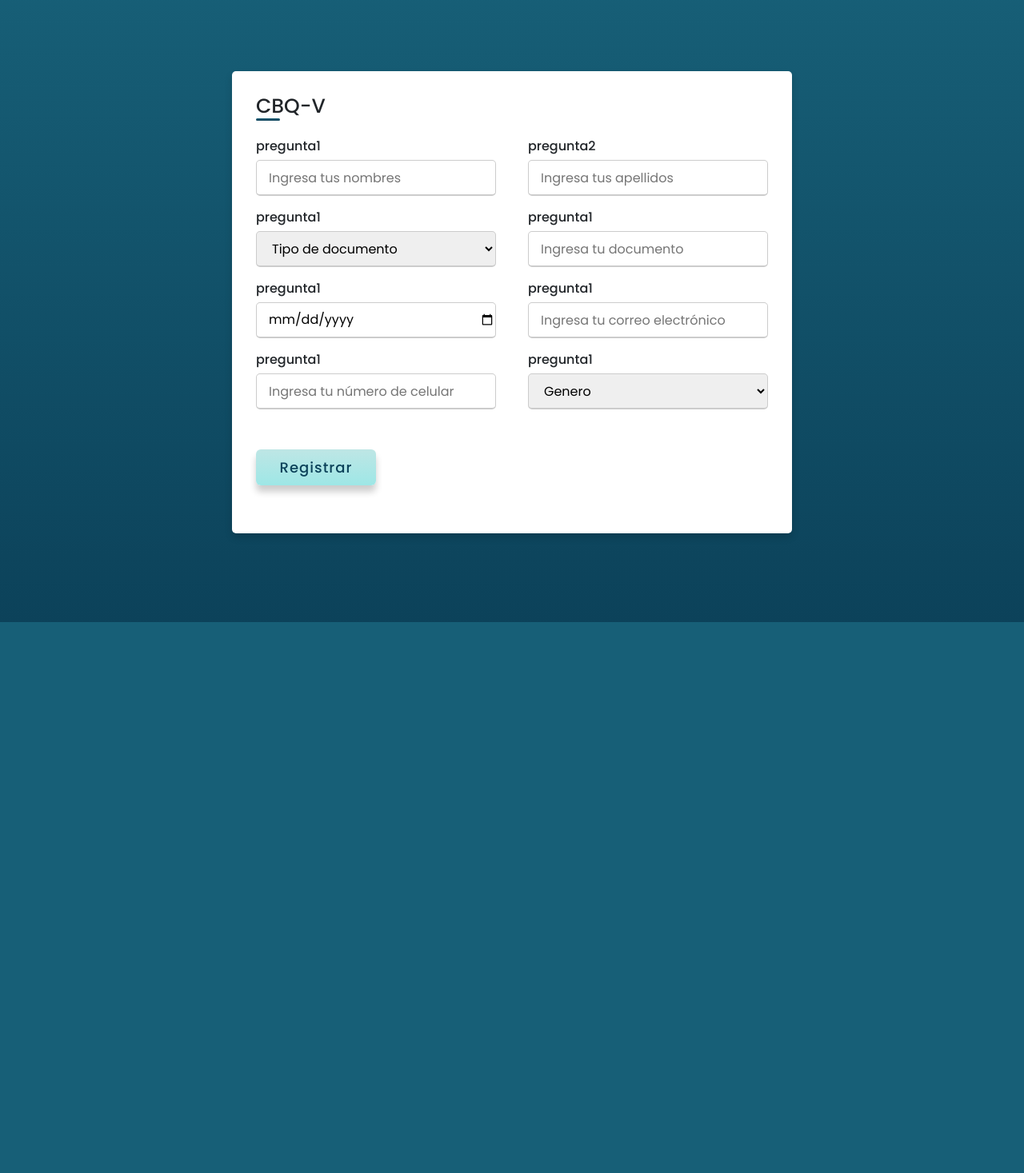
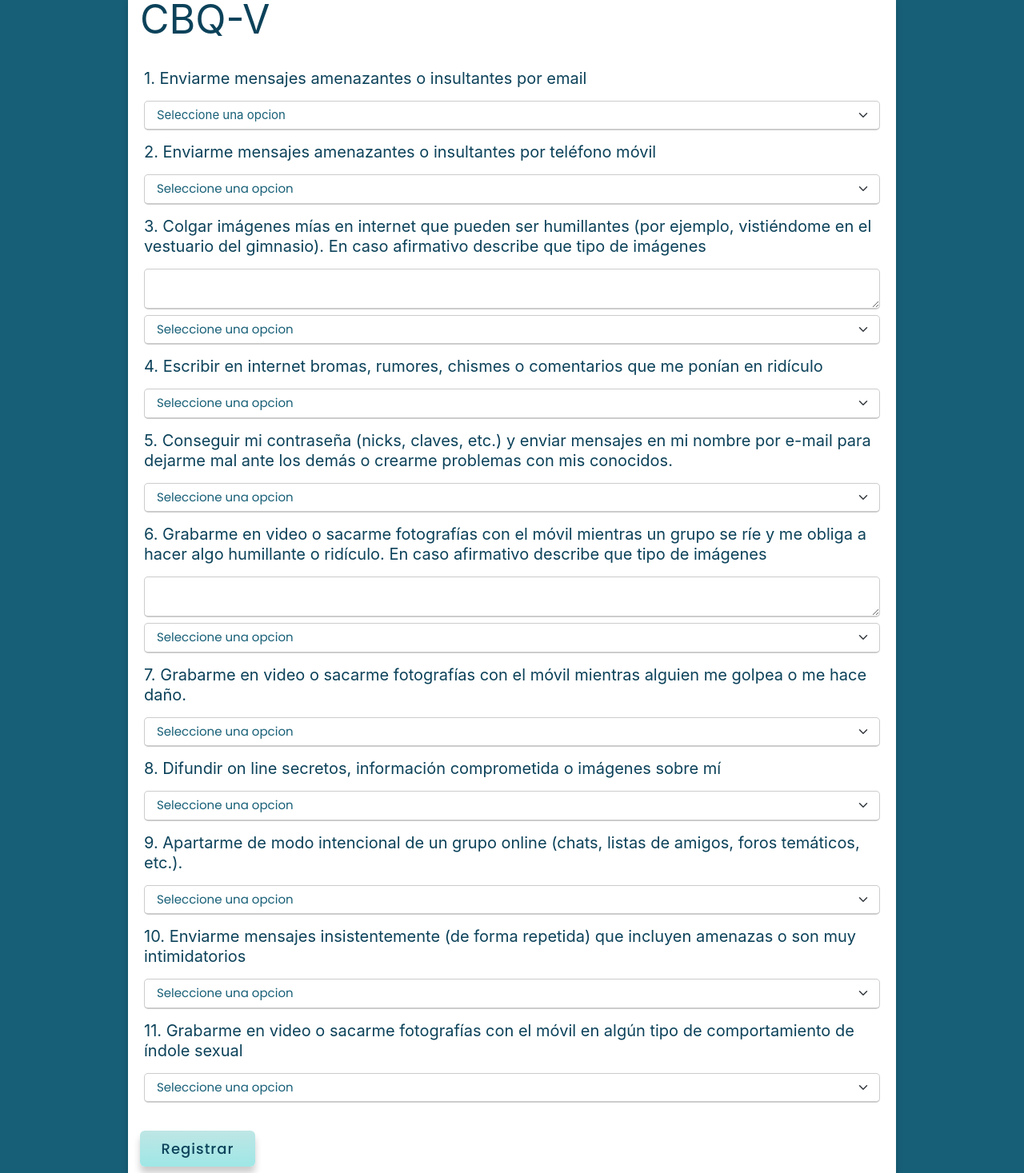
Before and after one commit to JohanRomeroMar/CBQ-Front, a React (Create React App) app: page /CBQV in a window 1280 px wide. Shown: the part 22-1489 px from the top of the page at 80% size. Before the commit the page ends 800 px from the top, so only its background shows below. Built offline with nearby package versions, Linux system fonts and the light colour scheme.

Commit message:
formulario CBQ-V agregado y ambos formularios comunicados con la BD Subiendo todas las respuestas y datos de la persona

```diff
--- a/src/components/CBQF.js
+++ b/src/components/CBQF.js
@@ -5,6 +5,7 @@ import { useParams } from 'react-router';
 import { useHistory } from "react-router-dom";
 
 const CBQF = () => {
+    //respuestas normales
     const [CBQ1, setCBQ1] = useState()
     const [CBQ2, setCBQ2] = useState()
     const [CBQ3, setCBQ3] = useState()
@@ -22,6 +23,11 @@ const CBQF = () => {
     const [CBQ15, setCBQ15] = useState()
     const [CBQ16, setCBQ16] = useState()
     const [CBQ17, setCBQ17] = useState()
+    //respuestas abiertas
+    const [CBQO4, setCBQO4] = useState()
+    const [CBQO5, setCBQO5] = useState()
+    const [CBQO9, setCBQO9] = useState()
+    const [CBQO11, setCBQO11] = useState()
 
     const history = useHistory()
 
@@ -31,7 +37,7 @@ const CBQF = () => {
 
     const handleSubmit = (e) => {
         e.preventDefault();
-        const data = [CBQ1, CBQ2, CBQ3, CBQ4, CBQ5, CBQ6, CBQ7, CBQ8]
+        const data = [CBQ1, CBQ2, CBQ3, CBQ4, CBQ5, CBQ6, CBQ7, CBQ8, CBQ9, CBQ10, CBQ11, CBQ12, CBQ13, CBQ14, CBQ15, CBQ16, CBQ17, CBQO4, CBQO5, CBQO9, CBQO11]
         setCBQA({ ...datos, CBQA: data })
 
     }
@@ -91,7 +97,7 @@ const CBQF = () => {
                                 de
                                 cuando se estávistiendo en el vestuario del gimnasio). En caso afirmativo describe que tipo de imágenes
                             </div>
-                            <textarea class="question-text-area"></textarea>
+                            <textarea class="question-text-area" onChange={(e) => { setCBQO4(e.target.value) }}></textarea>
                             <select class="form-select" aria-label="Default select example" onChange={(e) => { setCBQ4(e.target.value) }} required>
                                 <option selected>Seleccione una opcion</option>
                                 <option value="1">Nunca</option>
@@ -103,7 +109,7 @@ const CBQF = () => {
                             <div class="question-title">5. Enviar enlaces de imágenes humillantes a otras personas para que las puedan
                                 ver. En caso afirmativo
                                 describe: </div>
-                            <textarea class="question-text-area"></textarea>
+                            <textarea class="question-text-area" onChange={(e) => { setCBQO5(e.target.value) }}></textarea>
                             <select class="form-select" aria-label="Default select example" onChange={(e) => { setCBQ5(e.target.value) }} required>
                                 <option selected>Seleccione una opcion</option>
                                 <option value="1">Nunca</option>
@@ -151,8 +157,8 @@ const CBQF = () => {
                                 obliga a otra persona a
                                 hacer
                                 algo humillante o ridículo En caso afirmativo describe: </div>
-                            <textarea class="question-text-area"></textarea>
-                            <select class="form-select" aria-label="Default select example">
+                            <textarea class="question-text-area" onChange={(e) => { setCBQO9(e.target.value) }}></textarea>
+                            <select class="form-select" aria-label="Default select example" onChange={(e) => { setCBQ9(e.target.value) }} required>
                                 <option selected>Seleccione una opcion</option>
                                 <option value="1">Nunca</option>
                                 <option value="2">Alguna vez</option>
@@ -161,7 +167,7 @@ const CBQF = () => {
                         </div>
                         <div class="question-container">
                             <div class="question-title">10.Enviar esas imágenes a otras personas </div>
-                            <select class="form-select" aria-label="Default select example">
+                            <select class="form-select" aria-label="Default select example" onChange={(e) => { setCBQ10(e.target.value) }} required>
                                 <option selected>Seleccione una opcion</option>
                                 <option value="1">Nunca</option>
                                 <option value="2">Alguna vez</option>
@@ -173,8 +179,8 @@ const CBQF = () => {
                                 daño a otra persona En
                                 caso
                                 afirmativo describe: </div>
-                            <textarea class="question-text-area"></textarea>
-                            <select class="form-select" aria-label="Default select example">
+                            <textarea class="question-text-area" onChange={(e) => { setCBQO11(e.target.value) }}></textarea>
+                            <select class="form-select" aria-label="Default select example" onChange={(e) => { setCBQ11(e.target.value) }} required>
                                 <option selected>Seleccione una opcion</option>
                                 <option value="1">Nunca</option>
                                 <option value="2">Alguna vez</option>
@@ -182,9 +188,8 @@ const CBQF = () => {
                             </select>
                         </div>
                         <div class="question-container">
-                            <div class="question-title">13.Difundir online secretos, información comprometida o imágenes de alguien.
-                            </div>
-                            <select class="form-select" aria-label="Default select example">
+                            <div class="question-title">12. Enviar esas imágenes grabadas a otras personas </div>
+                            <select class="form-select" aria-label="Default select example" onChange={(e) => { setCBQ12(e.target.value) }} required>
                                 <option selected>Seleccione una opcion</option>
                                 <option value="1">Nunca</option>
                                 <option value="2">Alguna vez</option>
@@ -192,10 +197,9 @@ const CBQF = () => {
                             </select>
                         </div>
                         <div class="question-container">
-                            <div class="question-title">14.Apartar a alguien de modo intencional de un grupo online (chats, listas de
-                                amigos, foros temáticos,
-                                etc.).</div>
-                            <select class="form-select" aria-label="Default select example">
+                            <div class="question-title">13. Difundir online secretos, información comprometida o imágenes de alguien.
+                            </div>
+                            <select class="form-select" aria-label="Default select example" onChange={(e) => { setCBQ13(e.target.value) }} required>
                                 <option selected>Seleccione una opcion</option>
                                 <option value="1">Nunca</option>
                                 <option value="2">Alguna vez</option>
@@ -203,11 +207,10 @@ const CBQF = () => {
                             </select>
                         </div>
                         <div class="question-container">
-                            <div class="question-title">15.Enviar insistentemente (de forma repetida) mensajes que incluyen amenazas o
-                                que son muy
-                                intimidatorios.
-                            </div>
-                            <select class="form-select" aria-label="Default select example">
+                            <div class="question-title">14. Apartar a alguien de modo intencional de un grupo online (chats, listas de
+                                amigos, foros temáticos,
+                                etc.).</div>
+                            <select class="form-select" aria-label="Default select example" onChange={(e) => { setCBQ14(e.target.value) }} required>
                                 <option selected>Seleccione una opcion</option>
                                 <option value="1">Nunca</option>
                                 <option value="2">Alguna vez</option>
@@ -215,11 +218,11 @@ const CBQF = () => {
                             </select>
                         </div>
                         <div class="question-container">
-                            <div class="question-title">16.Grabar video o tomar fotografías a algún compañero/a con móvil en algún tipo
-                                de comportamiento de
-                                índole
-                                sexual </div>
-                            <select class="form-select" aria-label="Default select example">
+                            <div class="question-title">15. Enviar insistentemente (de forma repetida) mensajes que incluyen amenazas o
+                                que son muy
+                                intimidatorios.
+                            </div>
+                            <select class="form-select" aria-label="Default select example" onChange={(e) => { setCBQ15(e.target.value) }} required>
                                 <option selected>Seleccione una opcion</option>
                                 <option value="1">Nunca</option>
                                 <option value="2">Alguna vez</option>
@@ -227,8 +230,20 @@ const CBQF = () => {
                             </select>
                         </div>
                         <div class="question-container">
-                            <div class="question-title">17.Enviar esas imágenes a otras personas </div>
-                            <select class="form-select" aria-label="Default select example">
+                            <div class="question-title">16. Grabar video o tomar fotografías a algún compañero/a con móvil en algún tipo
+                                de comportamiento de
+                                índole
+                                sexual </div>
+                            <select class="form-select" aria-label="Default select example" onChange={(e) => { setCBQ16(e.target.value) }} required>
+                                <option selected>Seleccione una opcion</option>
+                                <option value="1">Nunca</option>
+                                <option value="2">Alguna vez</option>
+                                <option value="3">A menudo</option>
+                            </select>
+                        </div>
+                        <div class="question-container">
+                            <div class="question-title">17. Enviar esas imágenes a otras personas </div>
+                            <select class="form-select" aria-label="Default select example" onChange={(e) => { setCBQ17(e.target.value) }} required>
                                 <option selected>Seleccione una opcion</option>
                                 <option value="1">Nunca</option>
                                 <option value="2">Alguna vez</option>
--- a/src/components/CBQVF.js
+++ b/src/components/CBQVF.js
@@ -4,6 +4,7 @@ import { usecontext } from '../Hooks/useContext';
 import { useParams } from 'react-router';
 
 const CBQVF = () => {
+    //preguntas numericas
     const [CBQV1, setCBQV1] = useState()
     const [CBQV2, setCBQV2] = useState()
     const [CBQV3, setCBQV3] = useState()
@@ -12,7 +13,12 @@ const CBQVF = () => {
     const [CBQV6, setCBQV6] = useState()
     const [CBQV7, setCBQV7] = useState()
     const [CBQV8, setCBQV8] = useState()
-    //const [CBQA,]
+    const [CBQV9, setCBQV9] = useState()
+    const [CBQV10, setCBQV10] = useState()
+    const [CBQV11, setCBQV11] = useState()
+    //preguntas abiertas
+    const [CBQVO3, setCBQVO3] = useState()
+    const [CBQVO6, setCBQVO6] = useState()
 
     const [CBQVA, setCBQVA] = useState(null)
 
@@ -26,7 +32,7 @@ const CBQVF = () => {
 
     const handleSubmit = (e) => {
         e.preventDefault();
-        const data = [CBQV1, CBQV2, CBQV3, CBQV4, CBQV5, CBQV6, CBQV7, CBQV8]
+        const data = [CBQV1, CBQV2, CBQV3, CBQV4, CBQV5, CBQV6, CBQV7, CBQV8, CBQV9, CBQV10, CBQV11, CBQVO3, CBQVO6]
         setCBQVA({...datos,CBQVA:data})
 
     }
@@ -45,63 +51,120 @@ const CBQVF = () => {
 
     return (
         <>
-            <div class="body-register">
-                <div class="container-register">
-                    <div class="title2">CBQ-V</div>
-                    <div class="content">
-                        <form onSubmit={handleSubmit}>
-                            <div class="user-details">
-                                <div class="input-box">
-                                    <span class="details">pregunta1</span>
-                                    <input type="text" placeholder="Ingresa tus nombres" onChange={(e) => { setCBQV1(e.target.value) }} value={CBQV1} required></input>
-                                </div>
-                                <div class="input-box">
-                                    <span class="details">pregunta2</span>
-                                    <input type="text" placeholder="Ingresa tus apellidos" onChange={(e) => { setCBQV2(e.target.value) }} required></input>
-                                </div>
-                                <div class="input-box">
-                                    <span class="details">pregunta1</span>
-                                    <select required onChange={(e) => { setCBQV3(e.target.value) }}>
-                                        <option selected value="">Tipo de documento</option>
-                                        <option value="1">Tarjeta de identidad</option>
-                                        <option value="2">Cedula de ciudania</option>
-                                        <option value="3">Pasaporte</option>
-                                    </select>
-                                </div>
-                                <div class="input-box">
-                                    <span class="details">pregunta1</span>
-                                    <input type="text" placeholder="Ingresa tu documento" onChange={(e) => { setCBQV4(e.target.value) }} required></input>
-                                </div>
-                                <div class="input-box">
-                                    <span class="details">pregunta1</span>
-                                    <input type="date" onChange={(e) => { setCBQV5(e.target.value) }} value={CBQV5} required></input>
-                                </div>
-                                <div class="input-box">
-                                    <span class="details">pregunta1</span>
-                                    <input type="email" placeholder="Ingresa tu correo electrónico" onChange={(e) => { setCBQV6(e.target.value) }} required></input>
-                                </div>
-                                <div class="input-box">
-                                    <span class="details">pregunta1</span>
-                                    <input type="text" placeholder="Ingresa tu número de celular" onChange={(e) => { setCBQV7(e.target.value) }} required></input>
-                                </div>
+            <form onSubmit={handleSubmit}>
+                <div class="main-CBQ">
+                    <div class="container-CBQ">
+                        <div class="title-CBQ">CBQ-V</div>
 
-                                <div class="input-box">
-                                    <span class="details">pregunta1</span>
-                                    <select aria-label="Genero" onChange={(e) => { setCBQV8(e.target.value) }} required>
-                                        <option selected value="">Genero</option>
-                                        <option value="1">Masculino</option>
-                                        <option value="2">Femenino</option>
-                                        <option value="3">Prefiero no decirlo</option>
-                                    </select>
-                                </div>
+                        <div class="question-container">
+                            <div class="question-title">1. Enviarme mensajes amenazantes o insultantes por email</div>
+                            <div class="question">
+                                <select class="form-select" aria-label="Default select example" onChange={(e) => { setCBQV1(e.target.value) }} required>
+                                    <option selected>Seleccione una opcion</option>
+                                    <option value="1">Nunca</option>
+                                    <option value="2">Alguna vez</option>
+                                    <option value="3">A menudo</option>
+                                </select>
                             </div>
-                            <div class="button">
-                                <input type="submit" value="Registrar" onSubmit={handleSubmit}></input>
-                            </div>
-                        </form>
+                        </div>
+                        <div class="question-container">
+                            <div class="question-title">2. Enviarme mensajes amenazantes o insultantes por teléfono móvil </div>
+                            <select class="form-select" aria-label="Default select example" onChange={(e) => { setCBQV2(e.target.value) }} required>
+                                <option selected>Seleccione una opcion</option>
+                                <option value="1">Nunca</option>
+                                <option value="2">Alguna vez</option>
+                                <option value="3">A menudo</option>
+                            </select>
+                        </div>
+                        <div class="question-container">
+                            <div class="question-title">3. Colgar imágenes mías en internet que pueden ser humillantes (por ejemplo, vistiéndome en el vestuario del gimnasio). En caso afirmativo describe que tipo de imágenes</div>
+                            <textarea class="question-text-area" onChange={(e) => { setCBQVO3(e.target.value) }}></textarea>
+                            <select class="form-select" aria-label="Default select example" onChange={(e) => { setCBQV3(e.target.value) }} required>
+                                <option selected>Seleccione una opcion</option>
+                                <option value="1">Nunca</option>
+                                <option value="2">Alguna vez</option>
+                                <option value="3">A menudo</option>
+                            </select>
+                        </div>
+                        <div class="question-container">
+                            <div class="question-title">4. Escribir en internet bromas, rumores, chismes o comentarios que me ponían en ridículo</div>
+                            <select class="form-select" aria-label="Default select example" onChange={(e) => { setCBQV4(e.target.value) }} required>
+                                <option selected>Seleccione una opcion</option>
+                                <option value="1">Nunca</option>
+                                <option value="2">Alguna vez</option>
+                                <option value="3">A menudo</option>
+                            </select>
+                        </div>
+                        <div class="question-container">
+                            <div class="question-title">5. Conseguir mi contraseña (nicks, claves, etc.) y enviar mensajes en mi nombre por e-mail para dejarme mal ante los demás o crearme problemas con mis conocidos.</div>
+                            <select class="form-select" aria-label="Default select example" onChange={(e) => { setCBQV5(e.target.value) }} required>
+                                <option selected>Seleccione una opcion</option>
+                                <option value="1">Nunca</option>
+                                <option value="2">Alguna vez</option>
+                                <option value="3">A menudo</option>
+                            </select>
+                        </div>
+                        <div class="question-container">
+                            <div class="question-title">6. Grabarme en video o sacarme fotografías con el móvil mientras un grupo se ríe y me obliga a hacer algo humillante o ridículo. En caso afirmativo describe que tipo de imágenes</div>
+                            <textarea class="question-text-area" onChange={(e) => { setCBQVO6(e.target.value) }}></textarea>
+                            <select class="form-select" aria-label="Default select example" onChange={(e) => { setCBQV6(e.target.value) }} required>
+                                <option selected>Seleccione una opcion</option>
+                                <option value="1">Nunca</option>
+                                <option value="2">Alguna vez</option>
+                                <option value="3">A menudo</option>
+                            </select>
+                        </div>
+                        <div class="question-container">
+                            <div class="question-title">7. Grabarme en video o sacarme fotografías con el móvil mientras alguien me golpea o me hace daño.</div>
+                            <select class="form-select" aria-label="Default select example" onChange={(e) => { setCBQV7(e.target.value) }} required>
+                                <option selected>Seleccione una opcion</option>
+                                <option value="1">Nunca</option>
+                                <option value="2">Alguna vez</option>
+                                <option value="3">A menudo</option>
+                            </select>
+                        </div>
+                        <div class="question-container">
+                            <div class="question-title">8. Difundir on line secretos, información comprometida o imágenes sobre mí</div>
+                            <select class="form-select" aria-label="Default select example" onChange={(e) => { setCBQV8(e.target.value) }} required>
+                                <option selected>Seleccione una opcion</option>
+                                <option value="1">Nunca</option>
+                                <option value="2">Alguna vez</option>
+                                <option value="3">A menudo</option>
+                            </select>
+                        </div>
+                        <div class="question-container">
+                            <div class="question-title">9. Apartarme de modo intencional de un grupo online (chats, listas de amigos, foros temáticos, etc.).</div>
+                            <select class="form-select" aria-label="Default select example" onChange={(e) => { setCBQV9(e.target.value) }} required>
+                                <option selected>Seleccione una opcion</option>
+                                <option value="1">Nunca</option>
+                                <option value="2">Alguna vez</option>
+                                <option value="3">A menudo</option>
+                            </select>
+                        </div>
+                        <div class="question-container">
+                            <div class="question-title">10. Enviarme mensajes insistentemente (de forma repetida) que incluyen amenazas o son muy intimidatorios</div>
+                            <select class="form-select" aria-label="Default select example" onChange={(e) => { setCBQV10(e.target.value) }} required>
+                                <option selected>Seleccione una opcion</option>
+                                <option value="1">Nunca</option>
+                                <option value="2">Alguna vez</option>
+                                <option value="3">A menudo</option>
+                            </select>
+                        </div>
+                        <div class="question-container">
+                            <div class="question-title">11. Grabarme en video o sacarme fotografías con el móvil en algún tipo de comportamiento de índole sexual</div>
+                            <select class="form-select" aria-label="Default select example" onChange={(e) => { setCBQV11(e.target.value) }} required>
+                                <option selected>Seleccione una opcion</option>
+                                <option value="1">Nunca</option>
+                                <option value="2">Alguna vez</option>
+                                <option value="3">A menudo</option>
+                            </select>
+                        </div>
+                        <div class="button-container-CBQ">
+                                <input type="submit" value="Registrar" class="button-CBQ" onSubmit={handleSubmit}></input>
+                        </div>
                     </div>
                 </div>
-            </div>
+            </form>
         </>
     )
 
```
